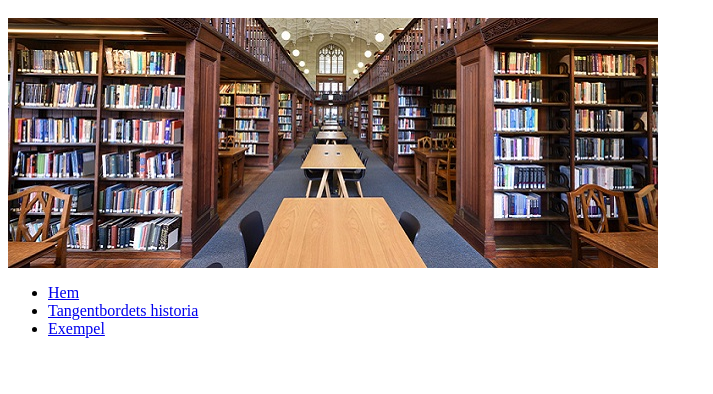
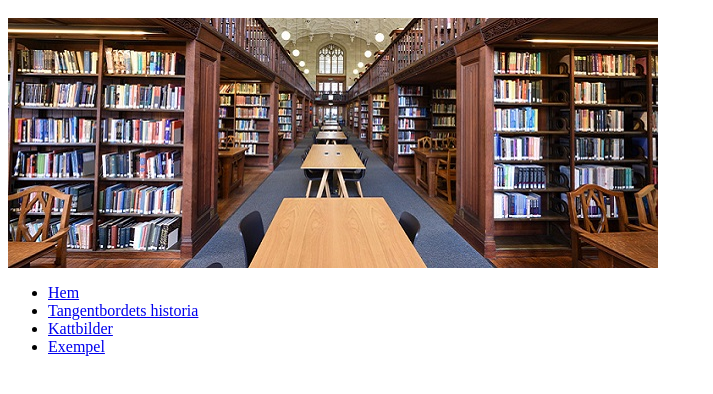
Before and after one commit to Glimakra-Webbutvecklare-2020/internets-historia, a plain HTML site: page index.html in a window 1280 px wide. Shown: the part 48-442 px from the top of the page, without its empty margins (0-713 px from the left). Drawn offline with Linux system fonts and the light colour scheme.

Commit message:
lade till länk till kattbilder-artikeln i index.html

```diff
--- a/index.html
+++ b/index.html
@@ -10,6 +10,7 @@
         <ul>
             <li><a href="/index.html">Hem</a></li>
             <li><a href="./articles/qwerty.html">Tangentbordets historia</a></li>
+            <li><a href="/articles/kattbilder.html">Kattbilder</a></li>
             <li><a href="articles/exempel.html">Exempel</a></li>
         </ul>
     </body>
```
